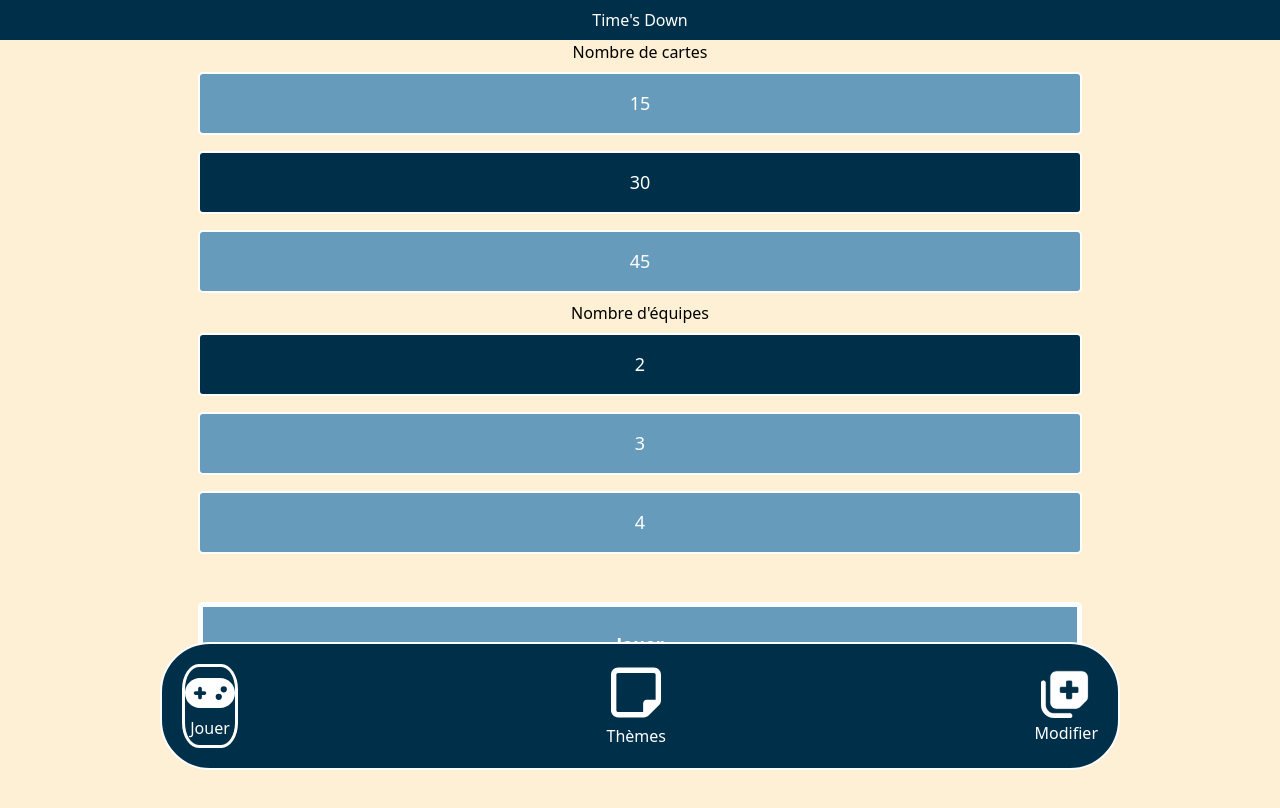
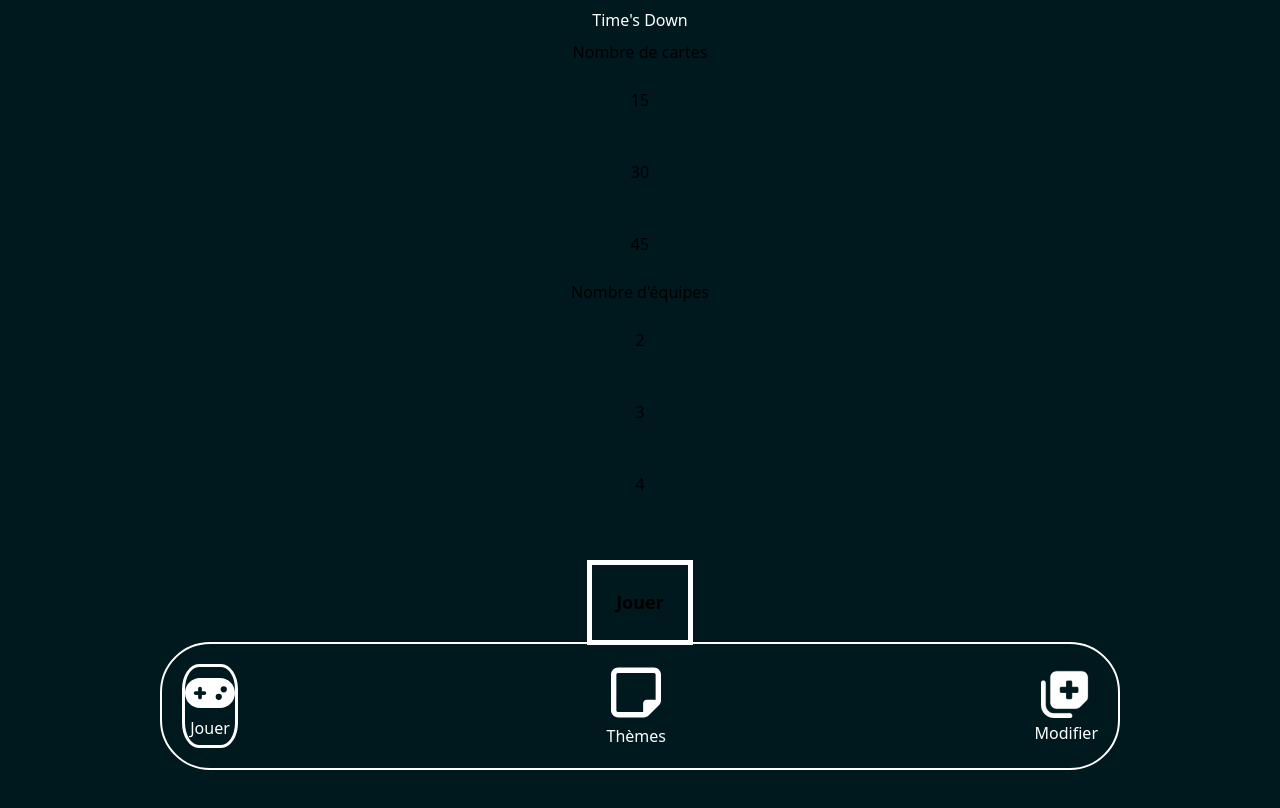
Before and after one commit to Nicolas-Delbovier/TimesDownPWA, a Vue app: page / in a window 1280 px wide. Shown: the top 808 px of the page. Built offline with nearby package versions, Linux system fonts and the light colour scheme.

Commit message:
[STYLE] Make body style OK

```diff
--- a/index.html
+++ b/index.html
@@ -1,13 +1,16 @@
 <!DOCTYPE html>
 <html lang="">
+
 <head>
   <meta charset="UTF-8">
   <link rel="icon" href="/favicon.ico">
   <meta name="viewport" content="width=device-width, initial-scale=1.0">
   <title>Time's Down</title>
 </head>
-  <body>
-    <div id="app"></div>
+
+<body class="flex flex-col items-center justify-center min-h-screen bg-background-color">
+  <div id="app" class="flex flex-col"></div>
   <script type="module" src="/src/main.js"></script>
 </body>
+
 </html>
--- a/src/assets/main.css
+++ b/src/assets/main.css
@@ -1,39 +1,10 @@
 /* In your main CSS file (e.g., styles.css) */
 @import "tailwindcss";
 
-:root {
-  --color-1: #780000;
-  --color-2: #c1121f;
-  --color-3: #fdf0d5;
-  --color-4: #003049;
-  --color-5: #669bbc;
+@theme {
+  --color-text-color: #e9f2f3;
+  --color-background-color: #00191e;
+  --color-primary-color: #ee2e31;
+  --color-secondary-color: #16188c;
+  --color-accent-color: #46c1cf;
 }
-
-body {
-  margin: 0;
-  padding: 0;
-}
-
-.content {
-  height: 100%;
-  width: 100%;
-  /* border: 5px solid greenyellow; */
-  overflow-y: auto;
-}
-
-.base-button {
-  border-radius: 5px;
-  cursor: pointer;
-  border: 2px solid white;
-  background-color: var(--color-5);
-  color: white;
-  font-size: large;
-}
-
-.base-button:active {
-  background-color: var(--color-4);
-}
-
-/* * {
-  outline: 3px solid red;
-} */
```
Lines whose indentation alone changed are shown as unchanged.
